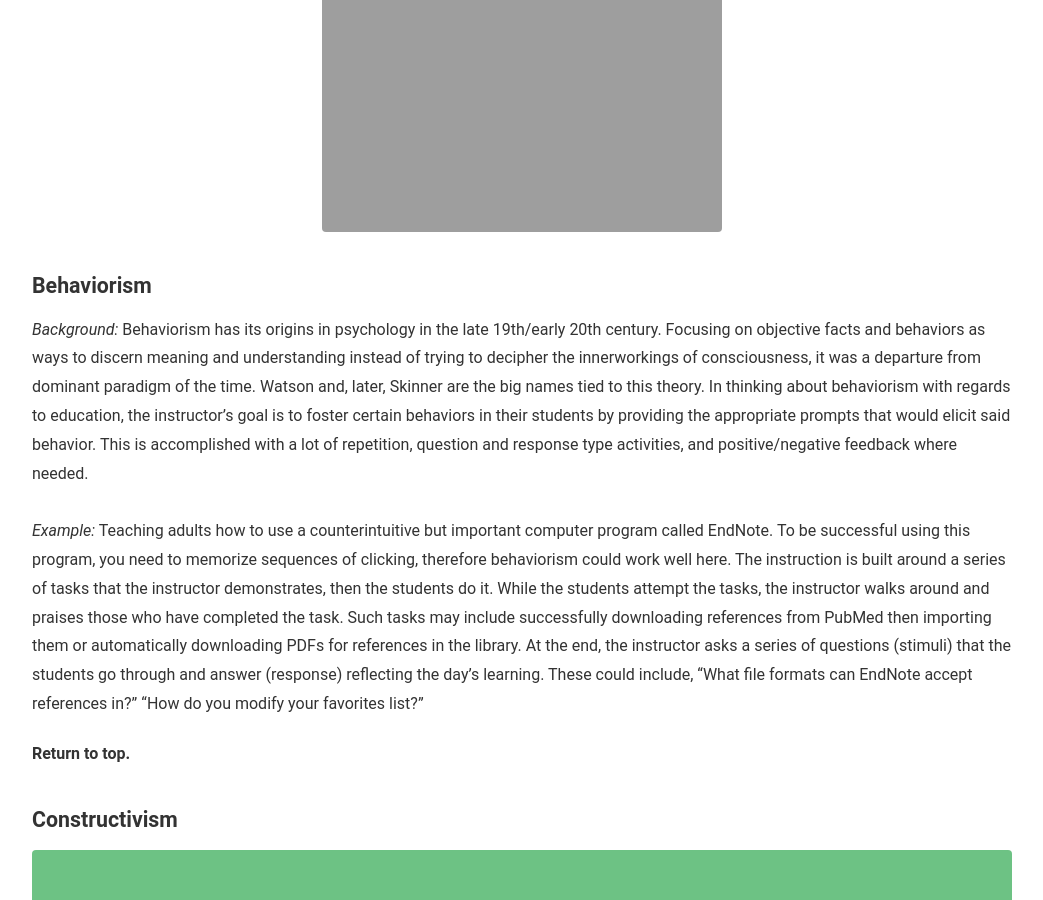
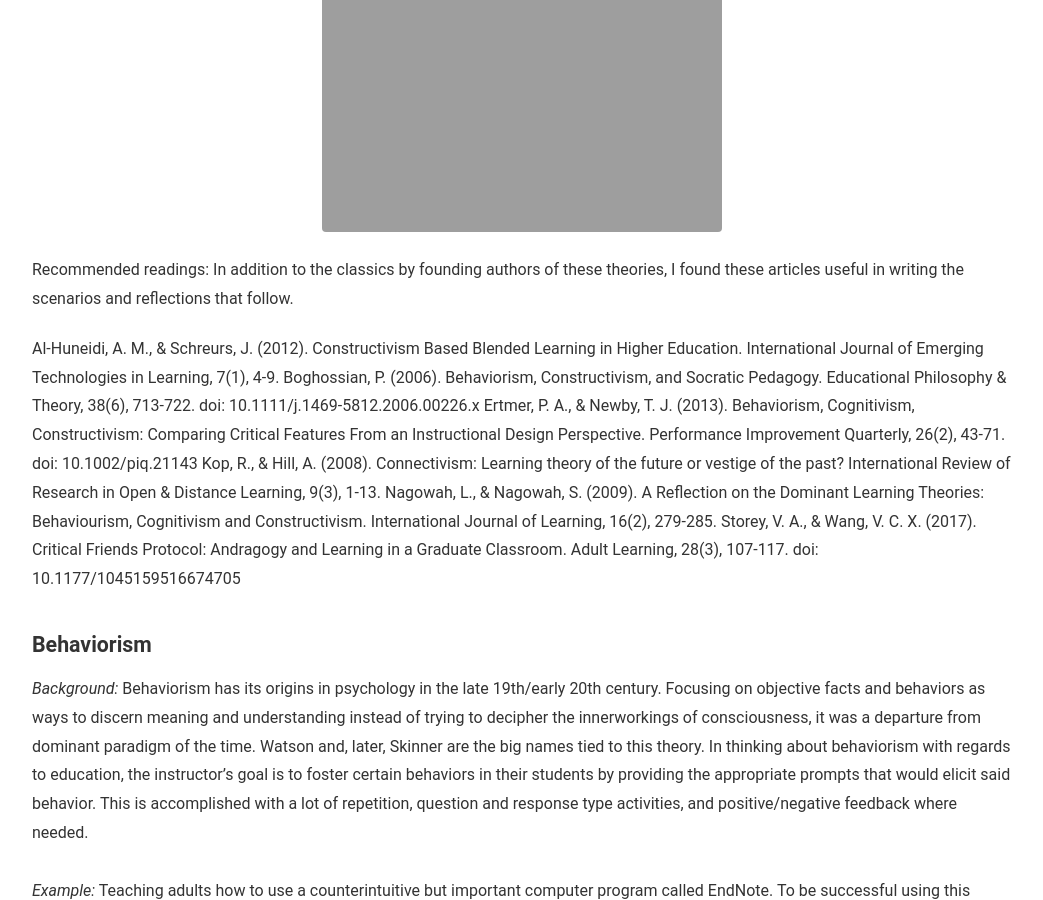
Before and after one commit to caitlinmeyer/idt-portfolio, a Jekyll site: the page built from 100x/comparing-learning-theories.md, in a window 1280 px wide and 900 px high, scrolled down 275 px. Shown: the whole window, without its empty margins (118-1161 px from the left). Built offline with Jekyll 4.4.1, drawn with Linux system fonts in a browser that asks for light colours.

Commit message:
Update comparing-learning-theories.md

```diff
--- a/100x/comparing-learning-theories.md
+++ b/100x/comparing-learning-theories.md
@@ -5,6 +5,16 @@
 ---
 <a name="top"> </a>
 ![learning theories table](https://caitlinmeyer.github.io/idt-portfolio/100x/docs/learning-table.png)
+
+Recommended readings: In addition to the classics by founding authors of these theories, I found these articles useful in writing the scenarios and reflections that follow.
+
+Al-Huneidi, A. M., & Schreurs, J. (2012). Constructivism Based Blended Learning in Higher Education. International Journal of Emerging Technologies in Learning, 7(1), 4-9.
+Boghossian, P. (2006). Behaviorism, Constructivism, and Socratic Pedagogy. Educational Philosophy & Theory, 38(6), 713-722. doi: 10.1111/j.1469-5812.2006.00226.x
+Ertmer, P. A., & Newby, T. J. (2013). Behaviorism, Cognitivism, Constructivism: Comparing Critical Features From an Instructional Design Perspective. Performance Improvement Quarterly, 26(2), 43-71. doi: 10.1002/piq.21143
+Kop, R., & Hill, A. (2008). Connectivism: Learning theory of the future or vestige of the past? International Review of Research in Open & Distance Learning, 9(3), 1-13.
+Nagowah, L., & Nagowah, S. (2009). A Reflection on the Dominant Learning Theories: Behaviourism, Cognitivism and Constructivism. International Journal of Learning, 16(2), 279-285.
+Storey, V. A., & Wang, V. C. X. (2017). Critical Friends Protocol: Andragogy and Learning in a Graduate Classroom. Adult Learning, 28(3), 107-117. doi: 10.1177/1045159516674705
+
 
 ### <a name="behaviorism"></a>Behaviorism
 *Background:* Behaviorism has its origins in psychology in the late 19th/early 20th century. Focusing on objective facts and behaviors as ways to discern meaning and understanding instead of trying to decipher the innerworkings of consciousness, it was a departure from dominant paradigm of the time. Watson and, later, Skinner are the big names tied to this theory. In thinking about behaviorism with regards to education, the instructor's goal is to foster certain behaviors in their students by providing the appropriate prompts that would elicit said behavior. This is accomplished with a lot of repetition, question and response type activities, and positive/negative feedback where needed. <BR><BR>
```
